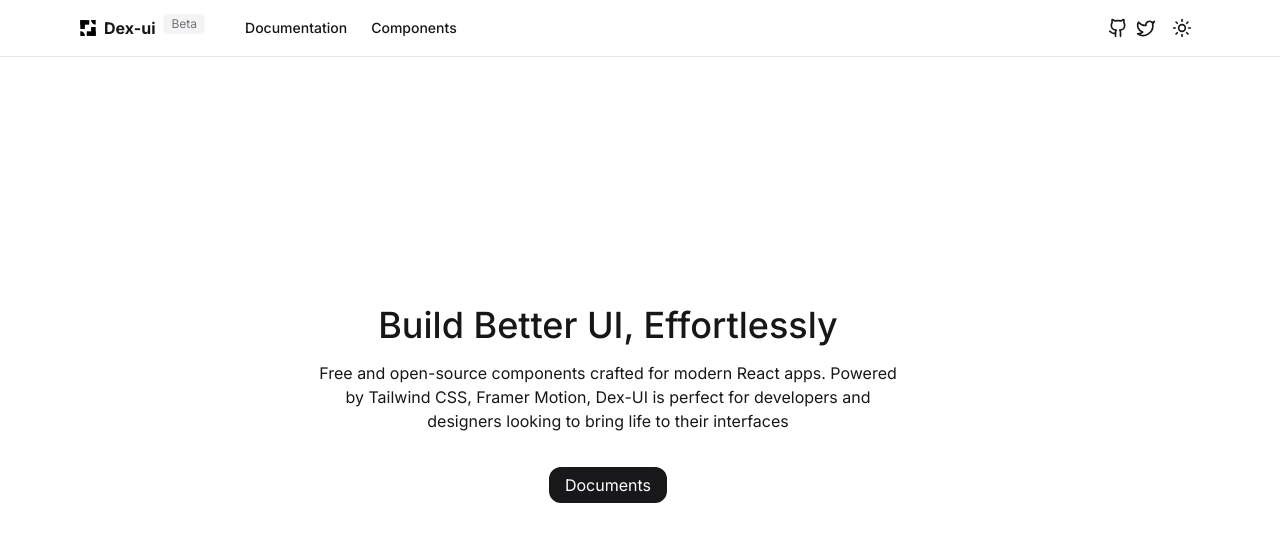
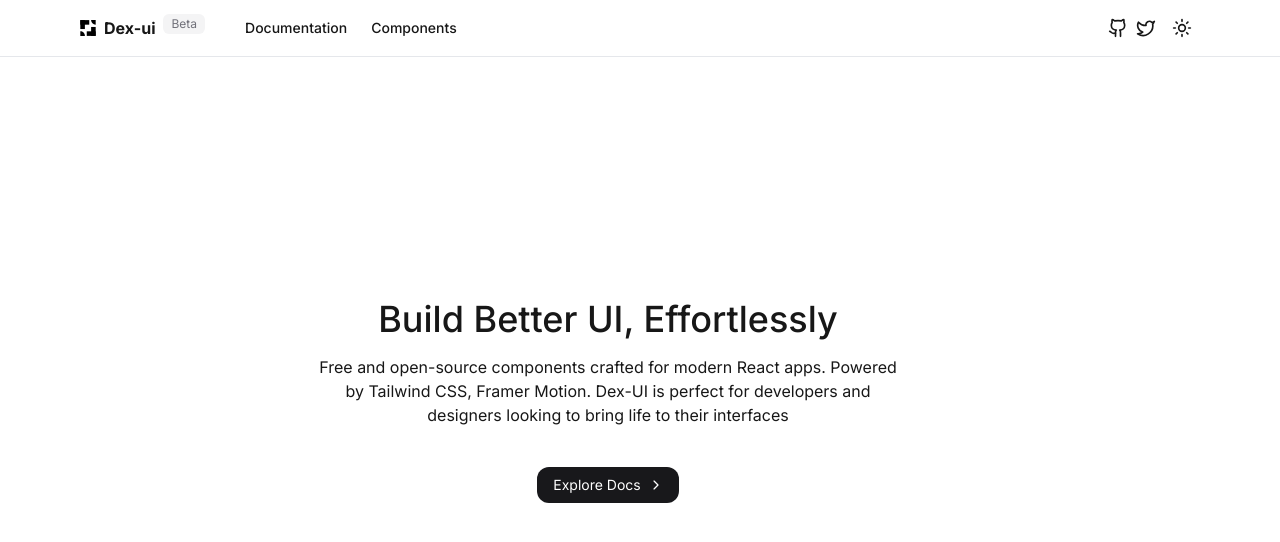
Before and after one commit to PraveenShinde3/dex-ui, a Next.js app: page / in a window 1280 px wide. Shown: the top 542 px of the page. Built offline with nearby package versions, Linux system fonts and the light colour scheme; a web font is replaced by a local one.

Commit message:
style: hero doc button

```diff
--- a/app/page.tsx
+++ b/app/page.tsx
@@ -1,4 +1,5 @@
 import Link from "next/link";
+import { IoIosArrowForward } from "react-icons/io";
 
 export default function Home() {
   return (
@@ -10,15 +11,15 @@ export default function Home() {
           </h1>
           <p className="text-base mt-4">
             Free and open-source components crafted for modern React apps.
-            Powered by Tailwind CSS, Framer Motion, Dex-UI is perfect for
+            Powered by Tailwind CSS, Framer Motion. Dex-UI is perfect for
             developers and designers looking to bring life to their interfaces
           </p>
           <p className="mt-10">
             <Link
               href="/docs"
-              className="bg-zinc-900 text-white px-4 py-2 rounded-xl transition-colors duration-200"
+              className="bg-zinc-900 mx-auto flex gap-2 items-center w-fit text-white px-4 py-2 rounded-xl transition-colors duration-200 text-sm"
             >
-              Documents
+              Explore Docs <IoIosArrowForward />
             </Link>
           </p>
         </div>
```
